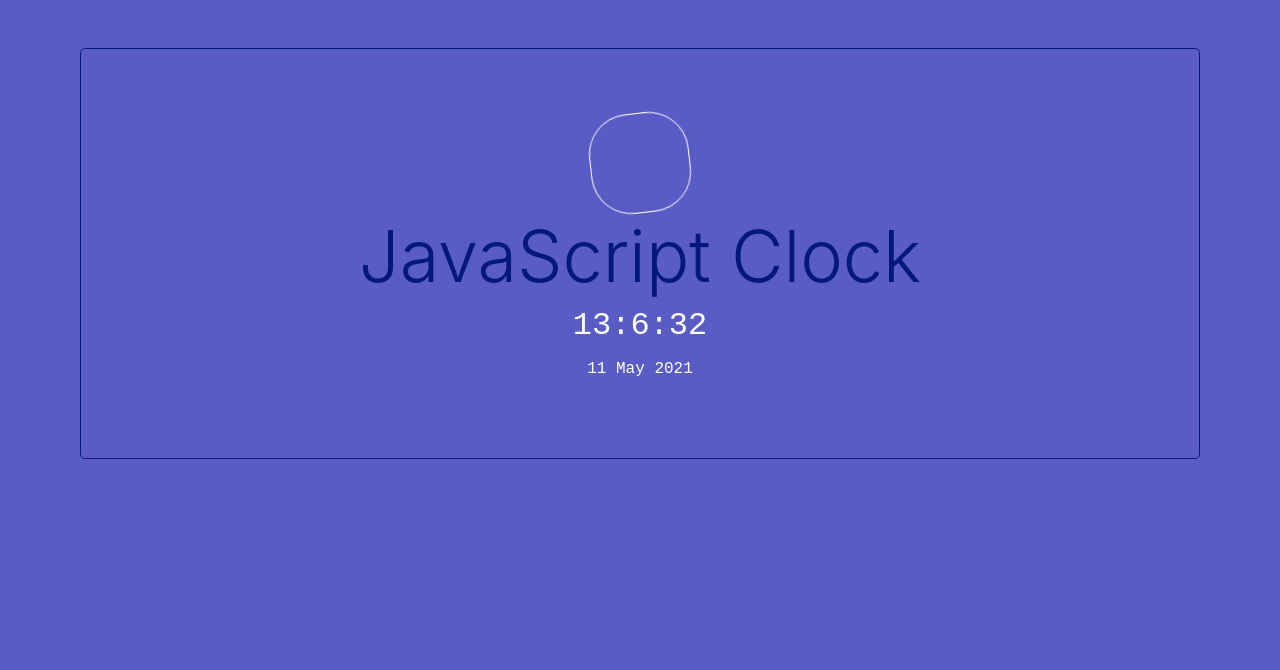
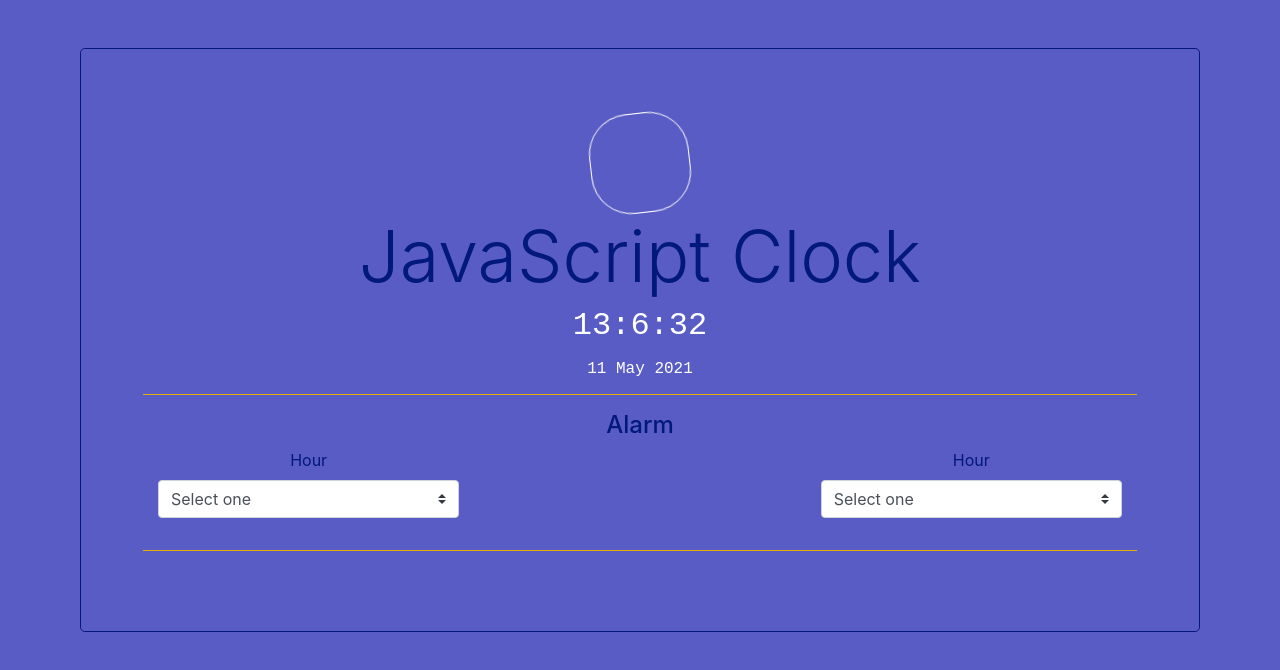
Before and after one commit to DeveloperAbdullahi/JavaScript-Clock, a plain HTML site: page index.html in a window 1280 px wide. Drawn offline with nearby package versions, Linux system fonts and the light colour scheme.

Commit message:
add inputs for alarm function

```diff
--- a/index.html
+++ b/index.html
@@ -19,6 +19,36 @@
       <div class="container">
         <p id="time">Display time here.</p>
         <p id="date">Display date here.</p>
+        <div class="container">
+          <hr class="bg-warning">
+          <h4 class="text-center">Alarm</h4>
+          <div class="row m-auto">
+            <div class="col-md-4">
+              <div class="form-group">
+                <label for="">Hour</label>
+                <select class="custom-select" name="" id="">
+                  <option selected>Select one</option>
+                  <option value="01">01</option>
+                  <option value="02">02</option>
+                  <option value="03">03</option>
+                </select>
+              </div>
+            </div>
+            <div class="col-md-4"></div>
+            <div class="col-md-4">
+              <div class="form-group">
+                <label for="">Hour</label>
+                <select class="custom-select" name="" id="">
+                  <option selected>Select one</option>
+                  <option value="01">01</option>
+                  <option value="02">02</option>
+                  <option value="03">03</option>
+                </select>
+              </div>
+            </div>
+          </div>
+          <hr class="bg-warning">
+        </div>
       </div>
 
     </div>
```
